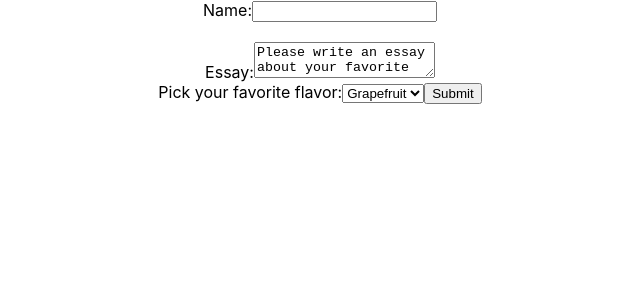
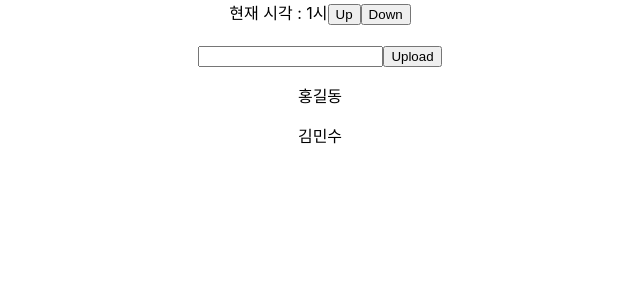
Before and after one commit to jbeat630/ReactStudy, a React (Create React App) app: page / in a window 1280 px wide. Shown: the top 300 px of the page, without its empty margins (320-960 px from the left). Built offline with nearby package versions, Linux system fonts and the light colour scheme.

Commit message:
그냥 공부한거 커밋

```diff
--- a/src/App.js
+++ b/src/App.js
@@ -1,5 +1,6 @@
 import './App.css';
-import ControlledComponent2 from './components/2-10.Form/ControlledComponent2';
+import State from './components/selfStudy/State';
+// import ControlledComponent2 from './components/2-10.Form/ControlledComponent2';
 // import ControlledComponent from './components/2-10.Form/ControlledComponent';
 // import UncontrolledComponent from './components/2-10.Form/UncontrolledComponent';
 // import List from './components/2-9.List/List';
@@ -13,7 +14,8 @@ import ControlledComponent2 from './components/2-10.Form/ControlledComponent2';
 function App() {
   return (
     <div className="App">
-      <ControlledComponent2 />
+      <State />
+      {/* <ControlledComponent2 /> */}
       {/* <UncontrolledComponent /> */}
       {/* <ControlledComponent /> */}
       {/* <List /> */}
--- /dev/null
+++ b/src/components/selfStudy/State.jsx
@@ -0,0 +1,68 @@
+import React, { useState } from 'react'
+
+const heavyWork = () => {
+    console.log('엄청 무거운 작업!!');
+    return ["홍길동", "김민수"];
+}
+
+export default function State() {
+
+    const  [time , setTime ] = useState(1);
+    const handleClickUp = () => {
+        let newTime;
+        if (time >= 12) {
+            newTime = 1;
+        } else {
+            newTime = time + 1;
+        }
+        setTime(newTime);
+    }
+    const handleClickDown = () => {
+        let newTime;
+        if (time >= 1) {
+            newTime = 1;
+        } else {
+            newTime = time - 1;
+        }
+        setTime(newTime);
+    }
+
+    // 초기값을 가져올때 어떤 무거운작업을해야될때 바로 값을 넣어주는게아니라
+    // 값을 리턴해주느 콜백함수를 써야된다
+    const [names, setNames] = useState(()=> {
+
+        return heavyWork();
+    });
+    const [input, setInput] = useState('');
+    const handleInputChange = (e) => {
+        setInput(e.target.value);
+    }
+    const handleUpload = () => {
+        // 콜백함수
+        // 콜백에 이전스테이트가 들어있음
+        // 리턴해줄값은 새로운 배열이되고 처음에는 input값이들어가고 뒤에값은 이전스테이트가들어있어야됨
+        setNames((prevState) => {
+            console.log(prevState);
+            return([input, ...prevState]);
+        })
+    }
+
+
+    return (
+        <>
+            <div className="buttonControl">
+                <span>현재 시각 : {time}시</span>
+                <button onClick={handleClickUp}>Up</button>
+                <button onClick={handleClickDown}>Down</button>
+            </div>
+            <br />
+            <div className="inputControl">
+                <input type="text" value={input} onChange={handleInputChange}/>
+                <button onClick={handleUpload}>Upload</button>
+                {names.map((name, idx) => {
+                    return <p key={idx}>{name}</p>
+                })}
+            </div>
+        </>
+    )
+}
```
